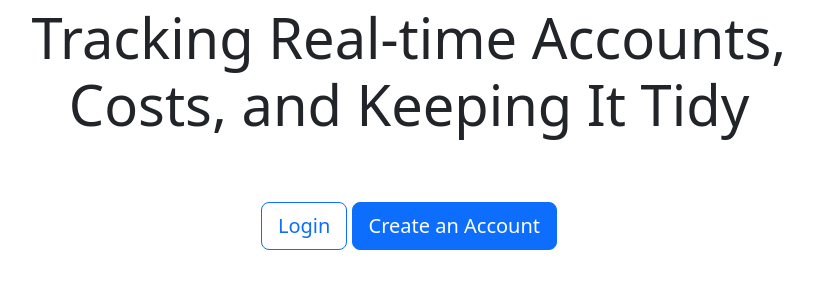
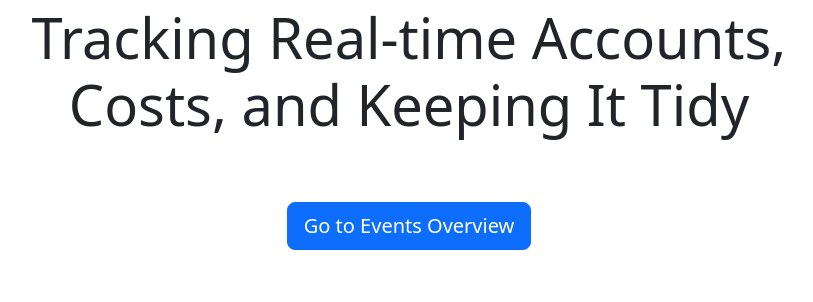
Before and after one commit to MACantara/TRACKIT, a Flask app: page / in a window 1280 px wide. Shown: the part 244-546 px from the top of the page, without its empty margins (231-1044 px from the left). Run offline with Flask 3, Linux system fonts and the light colour scheme; the visitor is signed in with stand-in values (Sample User, id 1); some libraries are stand-ins or nearby versions.

Commit message:
Update index.html with conditional button display

```diff
--- a/templates/index.html
+++ b/templates/index.html
@@ -6,7 +6,11 @@
 <div class="container text-center">
     <h1 class="display-1 my-5 fw-bold">TRACKIT</h1>
     <p class="lead display-4">Tracking Real-time Accounts,<br> Costs, and Keeping It Tidy</p>
-    <a href="{{ url_for('log_in')}}" class="btn btn-outline-primary btn-lg mt-5">Login</a>
-    <a href="{{ url_for('sign_up')}}" class="btn btn-primary btn-lg mt-5">Create an Account</a>
+    {% if current_user.is_authenticated %}
+        <a href="{{ url_for('events_overview')}}" class="btn btn-primary btn-lg mt-5">Go to Events Overview</a>
+    {% else %}
+        <a href="{{ url_for('log_in')}}" class="btn btn-outline-primary btn-lg mt-5">Login</a>
+        <a href="{{ url_for('sign_up')}}" class="btn btn-primary btn-lg mt-5">Create an Account</a>
+    {% endif %}
 </div>
 {% endblock %}
```
